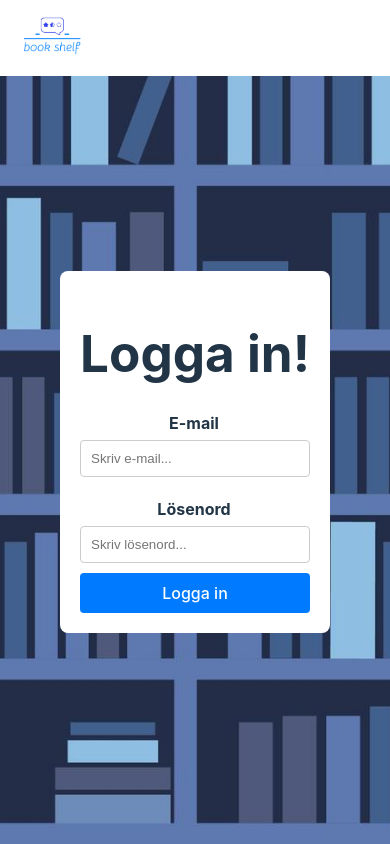
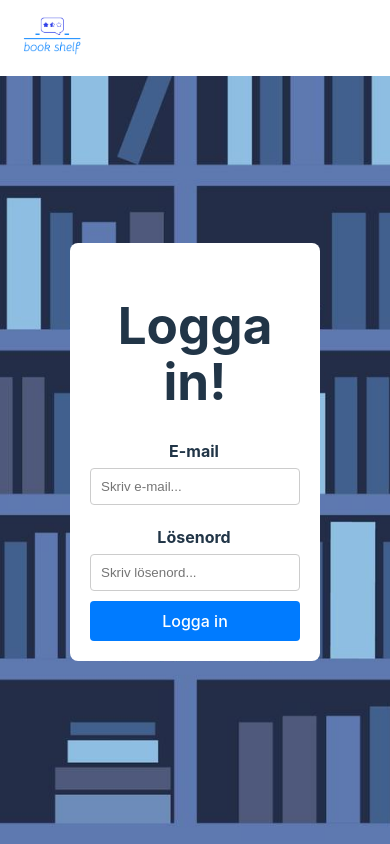
Before and after one commit to carbarcor/TheBookShelf, a React (Vite) app in the folder Frontend/: page /login in a window 390 px wide. Built offline with nearby package versions, Linux system fonts and the light colour scheme; no server answers.

Commit message:
CSS för responsivitet och buggfix för att visa alla böcker.

```diff
--- a/Frontend/src/App.css
+++ b/Frontend/src/App.css
@@ -83,4 +83,5 @@ body, html {
     padding: 10px;
     border-radius: 4px;
   }
+
 }
--- a/Frontend/src/styles/login.css
+++ b/Frontend/src/styles/login.css
@@ -1,5 +1,6 @@
 .login-container {
     max-width: 600px;
+    width: 336px;
     margin: 0 auto;
     padding: 20px;
     border-radius: 8px;
@@ -48,3 +49,14 @@
     font-size: 0.9em;
     text-align: center;
   }
+
+  @media (max-width: 768px) {
+    .login-container {
+      max-width: 600px;
+      width: 210px;
+      margin: 0 auto;
+      padding: 20px;
+      border-radius: 8px;
+      background-color: white;
+    }
+  }
```
